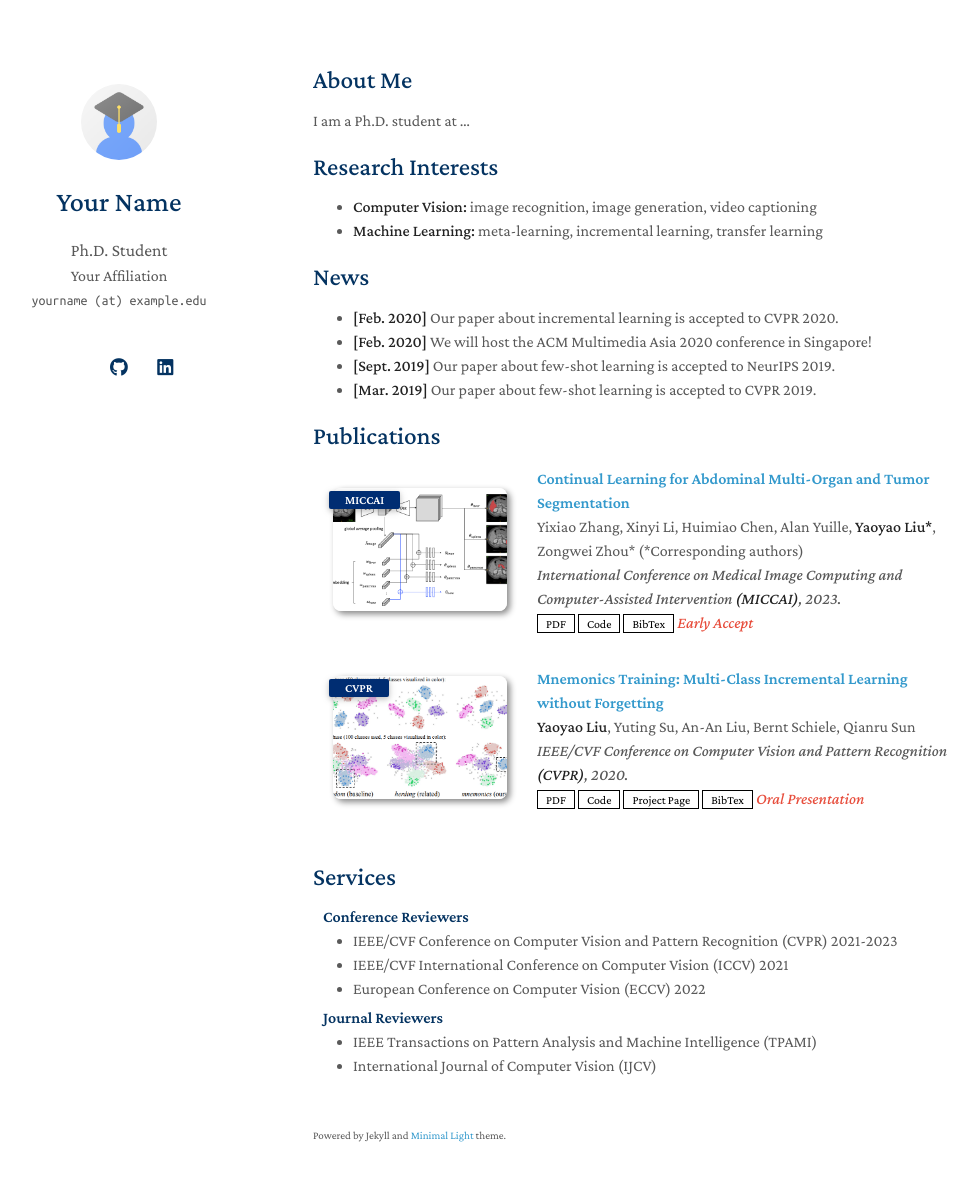
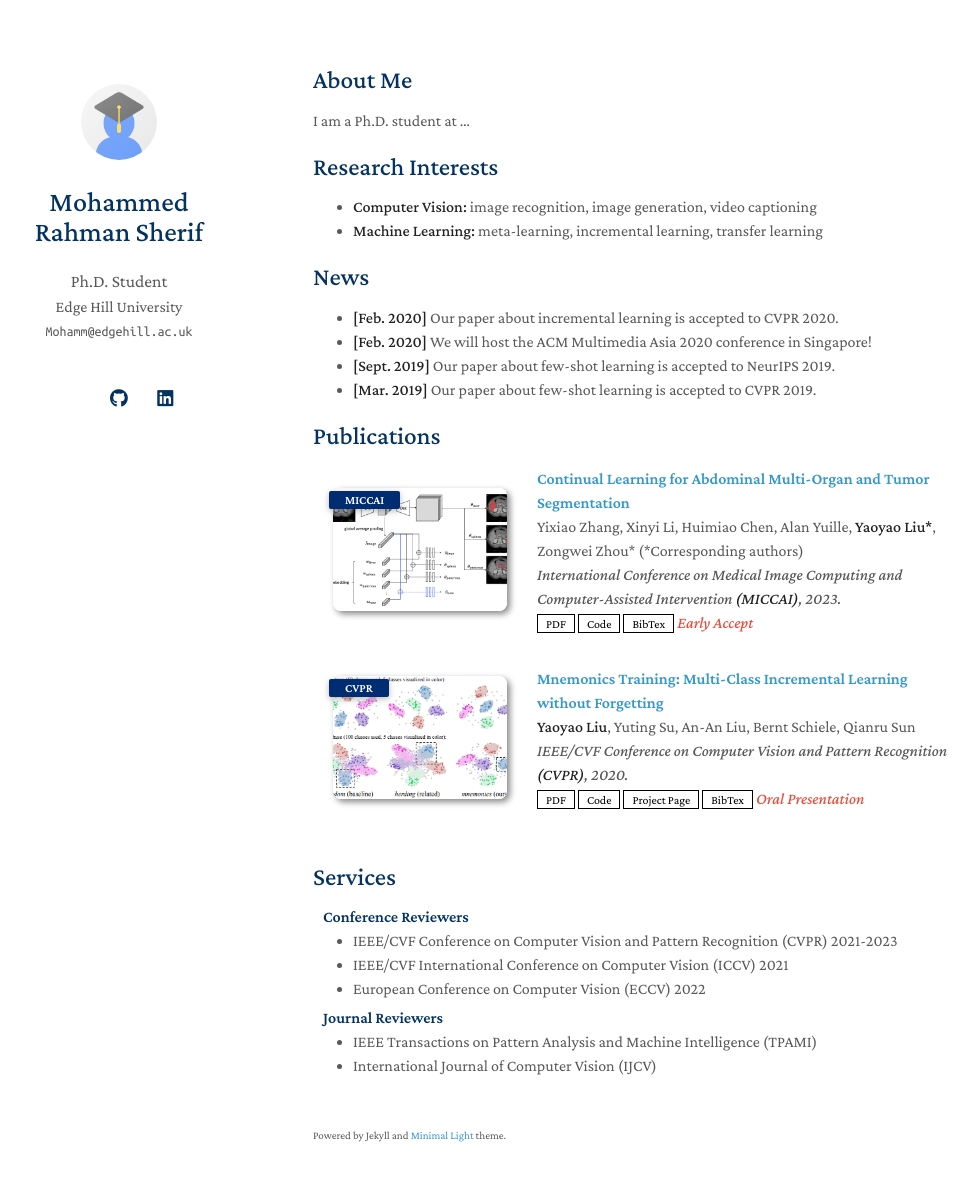
Before and after one commit to MR-Sherif/MR-Sherif.github.io, a Jekyll site: the page built from index.md, in a window 1280 px wide and 1216 px high. Shown: the top 1181 px of the window, without its empty margins (157-1135 px from the left). Built offline with Jekyll 4.4.1, drawn with Linux system fonts in a browser that asks for light colours; a style sheet for code colours, icons or effects is not loaded; our own code applies the rules of GitHub Pages for plain Markdown files.

Commit message:
Update personal information in _config.yml

```diff
--- a/_config.yml
+++ b/_config.yml
@@ -1,8 +1,8 @@
 # Basic Information
-title: Your Name
+title: Mohammed Rahman Sherif
 position: Ph.D. Student
-affiliation: Your Affiliation
-email: yourname (at) example.edu
+affiliation: Edge Hill University
+email: Mohamm@edgehill.ac.uk
 
 # Search Engine Optimization (SEO)
 # The following information is used to improve the website traffic from search engines, e.g., Google.
@@ -12,10 +12,10 @@ canonical: https://minimal-light-theme.yliu.me/
 
 # Links
 # If you don't need one of them, you may delete the corresponding line.
-google_scholar: https://scholar.google.com/
+google_scholar: https://scholar.google.co.uk/citations?user=nE5M390AAAAJ&hl=en
 cv_link: assets/files/curriculum_vitae.pdf
-github_link: https://github.com/
-linkedin: https://www.linkedin.com/
+github_link: https://github.com/MR-Sherif
+linkedin: https://www.linkedin.com/in/mohammed-rahman-sherif/
 twitter: https://twitter.com/
 
 # Images (e.g., your profile picture and your website's favicon)
```
